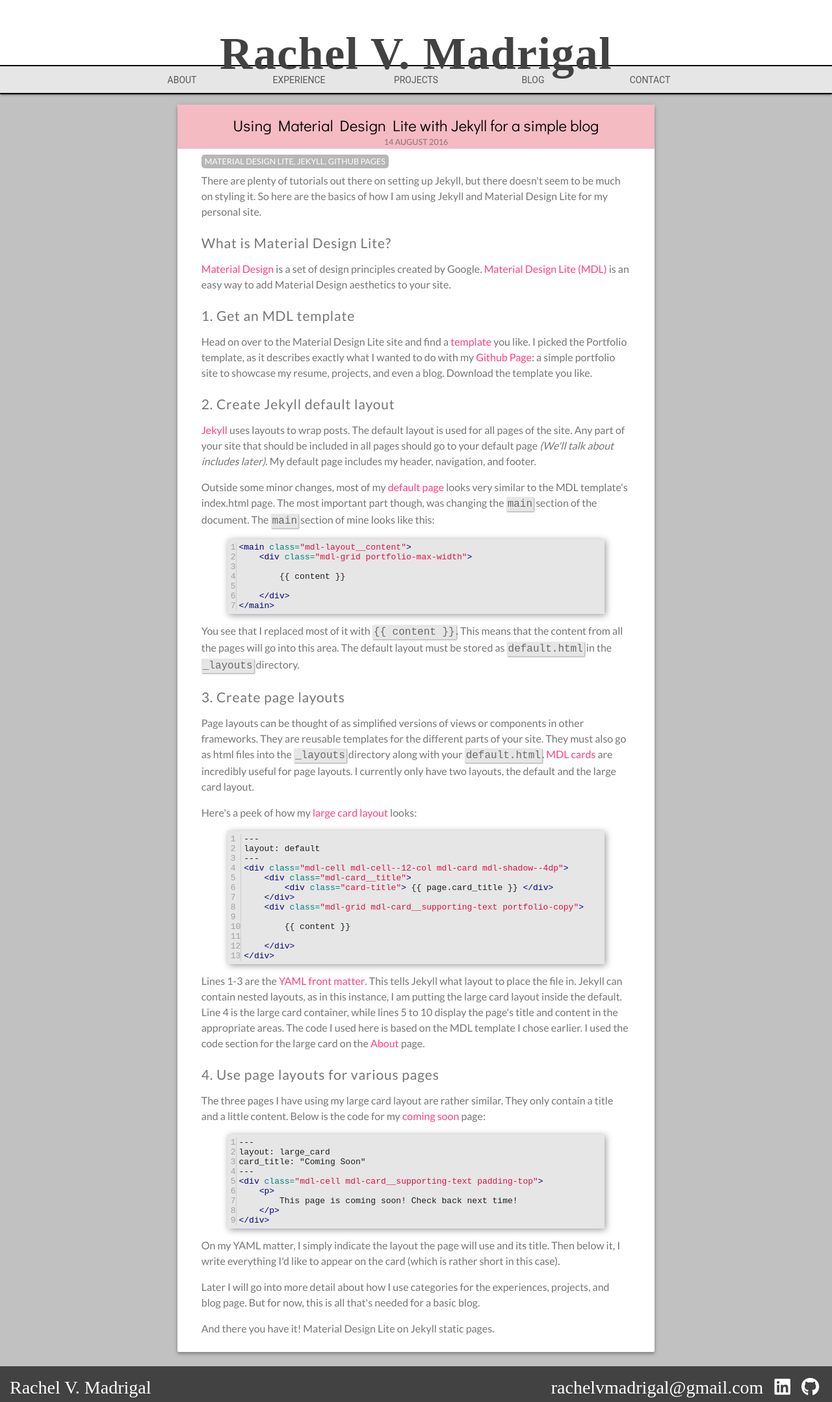
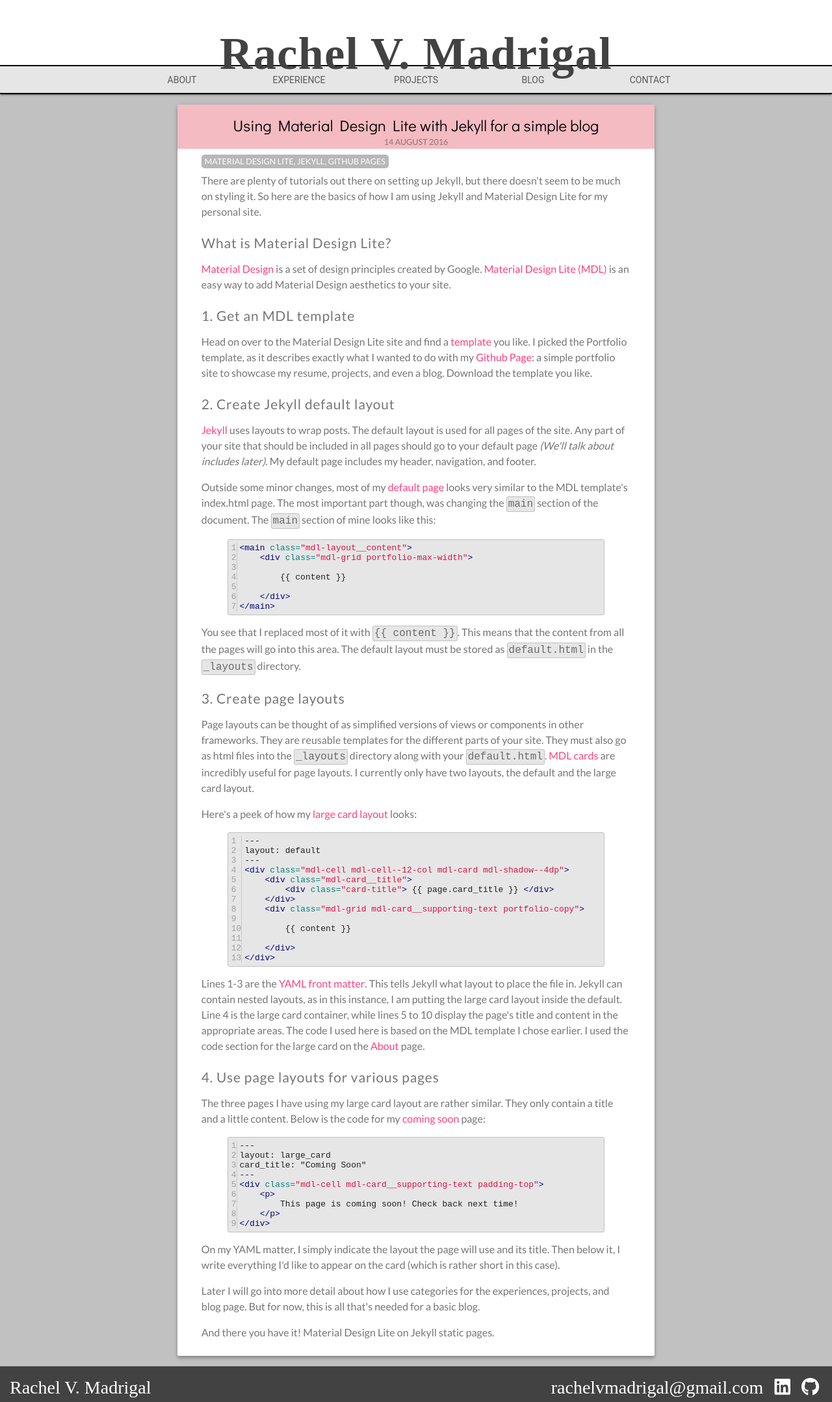
Before and after one commit to rachelmad/rachelmad.github.io, a Jekyll site: the page built from _posts/2016-08-14-material-design-jekyll.md, in a window 1280 px wide. Shown: the whole page at 65% size. Built offline with Jekyll 4.4.1, drawn with Linux system fonts in a browser that asks for light colours; nearby versions of some CDN libraries; some web fonts are replaced.

Commit message:
Changed layout for code snippets

```diff
--- a/css/styles.css
+++ b/css/styles.css
@@ -203,7 +203,8 @@
 
 code {
     background-color: rgb(230, 230, 230);
-    box-shadow: 1px 1px 2px 0px rgba(0, 0, 0, 0.4);
+    border: 1px solid #C1C1C1;
+    border-radius: 3px;
     padding: 2px;
 }
 
--- a/css/syntax.css
+++ b/css/syntax.css
@@ -2,7 +2,8 @@
     background: rgb(230, 230, 230);
     max-height: 300px;
     overflow: scroll;
-    box-shadow: 2px 2px 10px 0px rgba(0, 0, 0, 0.4);
+    border: 1px #C1C1C1;
+    border-radius: 3px;
 }
 
 .highlight .c { color: #999988; font-style: italic } /* Comment */
```
